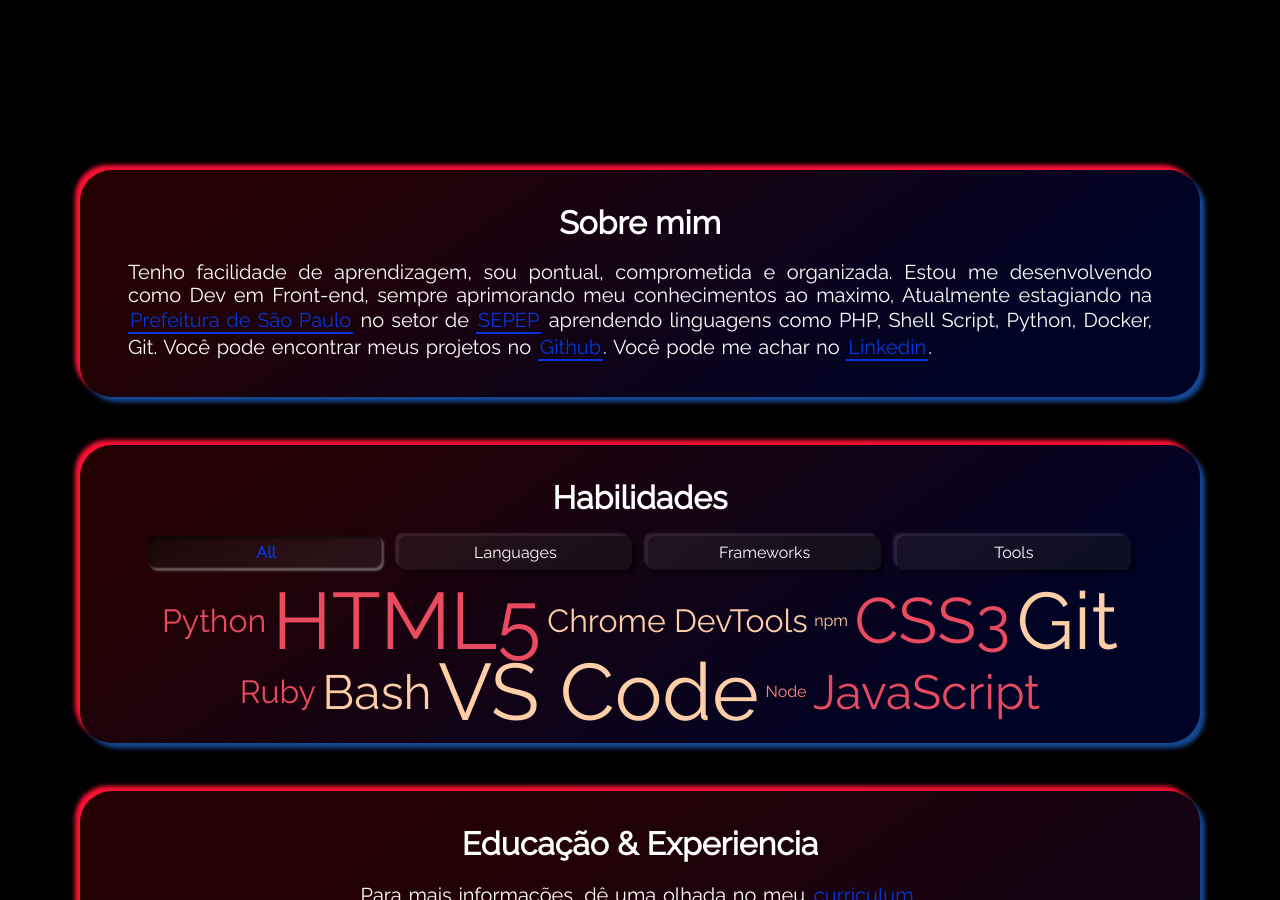
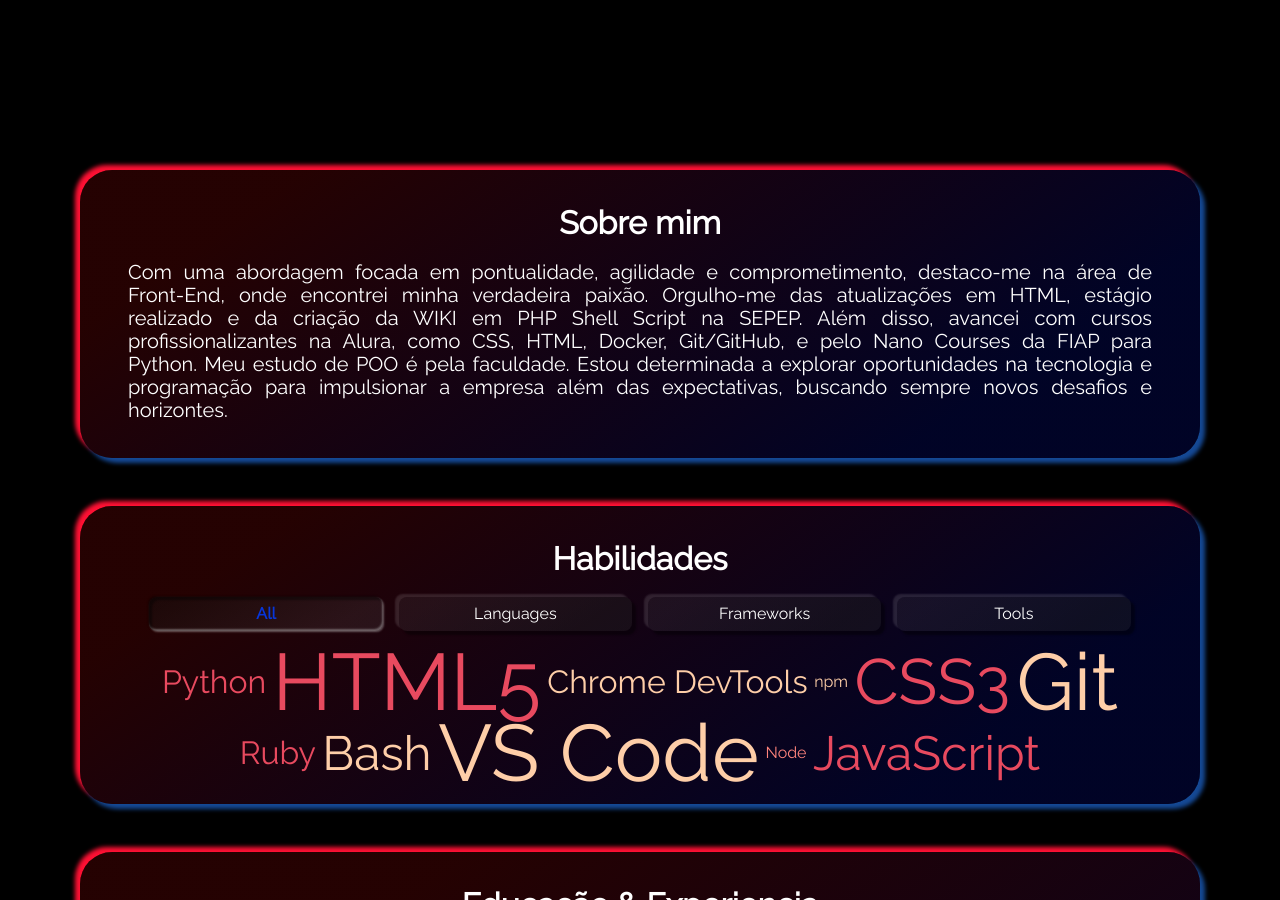
Before and after one commit to Ana-CAS-Machado/Ana-CAS-Machado.github.io, a Jekyll site: the page built from index.html, in a window 1280 px wide and 900 px high, scrolled down 890 px. Built offline with Jekyll 4.4.1, drawn with Linux system fonts in a browser that asks for light colours.

Commit message:
Update _config.yml

```diff
--- a/_config.yml
+++ b/_config.yml
@@ -32,7 +32,7 @@ show_aboutme_card: true
 # about_me_title: The will be displayed as the title in the About Me section
 about_me_title: Sobre mim
 # about_me_description: This will be displayed under the title.
-about_me_description: Tenho facilidade de aprendizagem, sou pontual, comprometida e organizada. Estou me desenvolvendo como Dev em Front-end, sempre aprimorando meu conhecimentos ao maximo, Atualmente estagiando na <a class="highlight-link" href="https://www.capital.sp.gov.br/" target="_blank" rel="noreferrer">Prefeitura de São Paulo</a> no setor de <a class="highlight-link"https://www.prefeitura.sp.gov.br/cidade/secretarias/governo/planejamento/" target="_blank" rel="noreferrer">SEPEP</a> aprendendo linguagens como PHP, Shell Script, Python, Docker, Git. Você pode encontrar meus projetos no <a class="highlight-link" href="https://github.com/Ana-CAS-Machado" target="_blank" rel="noreferrer"> Github </a>. Você pode me achar no <a class="highlight-link" href="https://www.linkedin.com/in/ana-carolina-alves-da-silva-machado-a17244112/" target="_blank" rel="noreferrer">Linkedin</a>.
+about_me_description: Com uma abordagem focada em pontualidade, agilidade e comprometimento, destaco-me na área de Front-End, onde encontrei minha verdadeira paixão. Orgulho-me das atualizações em HTML, estágio realizado e da criação da WIKI em PHP Shell Script na SEPEP. Além disso, avancei com cursos profissionalizantes na Alura, como CSS, HTML, Docker, Git/GitHub, e pelo Nano Courses da FIAP para Python. Meu estudo de POO é pela faculdade. Estou determinada a explorar oportunidades na tecnologia e programação para impulsionar a empresa além das expectativas, buscando sempre novos desafios e horizontes.
 
 # SKILLS SECTION
 # show_skills_card:
```
